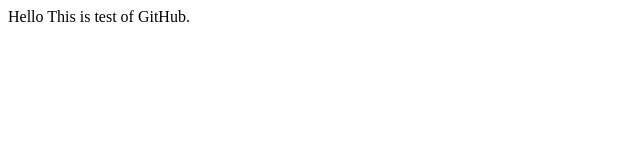
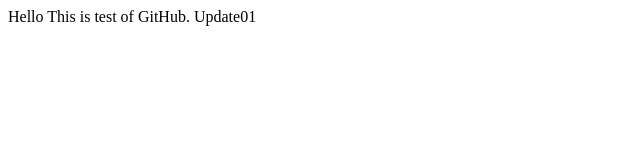
Before and after one commit to peejoke/youtubedemo, a plain HTML site: page WebContent/index.html in a window 1280 px wide. Shown: the full height of the page, 0-640 px from the left. Drawn offline with Linux system fonts and the light colour scheme.

Commit message:
more change to index

```diff
--- a/WebContent/index.html
+++ b/WebContent/index.html
@@ -6,5 +6,7 @@
 </head>
 <body>
 Hello This is test of GitHub.
+
+Update01
 </body>
 </html>
```
